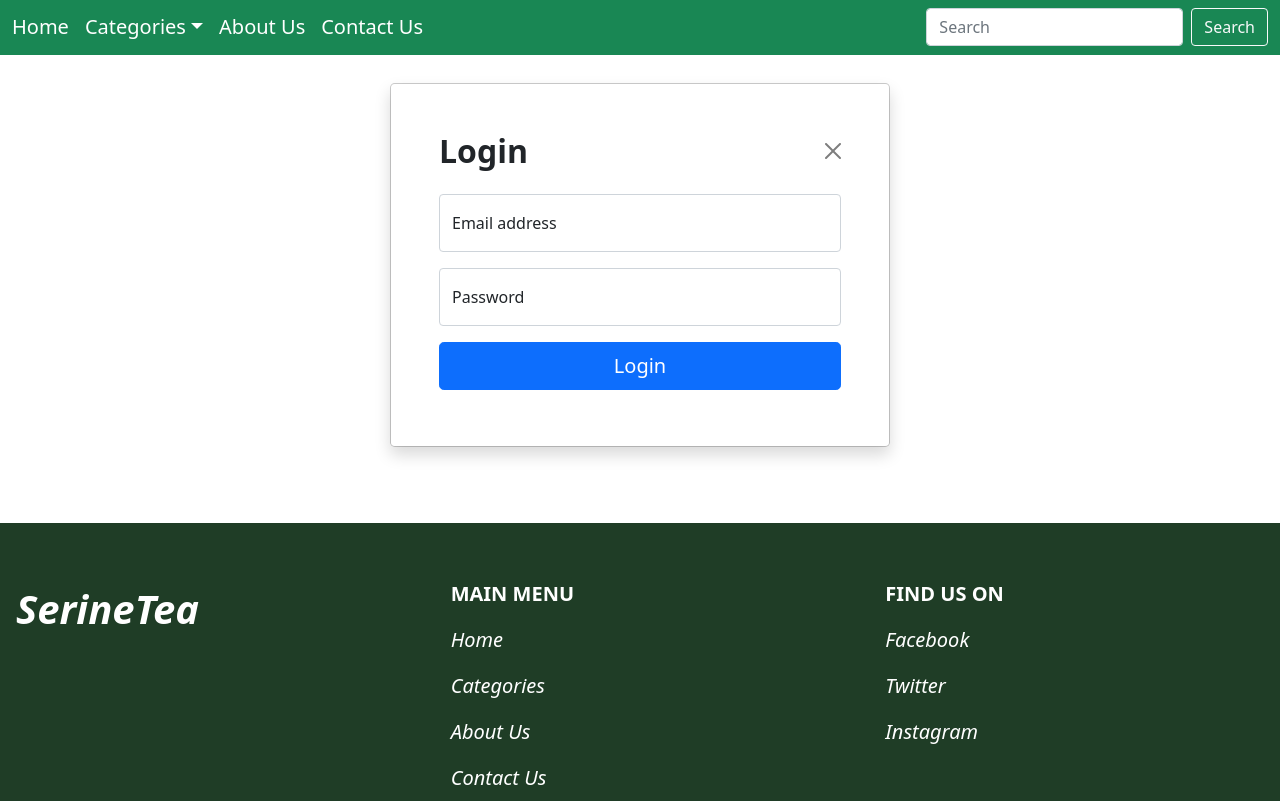
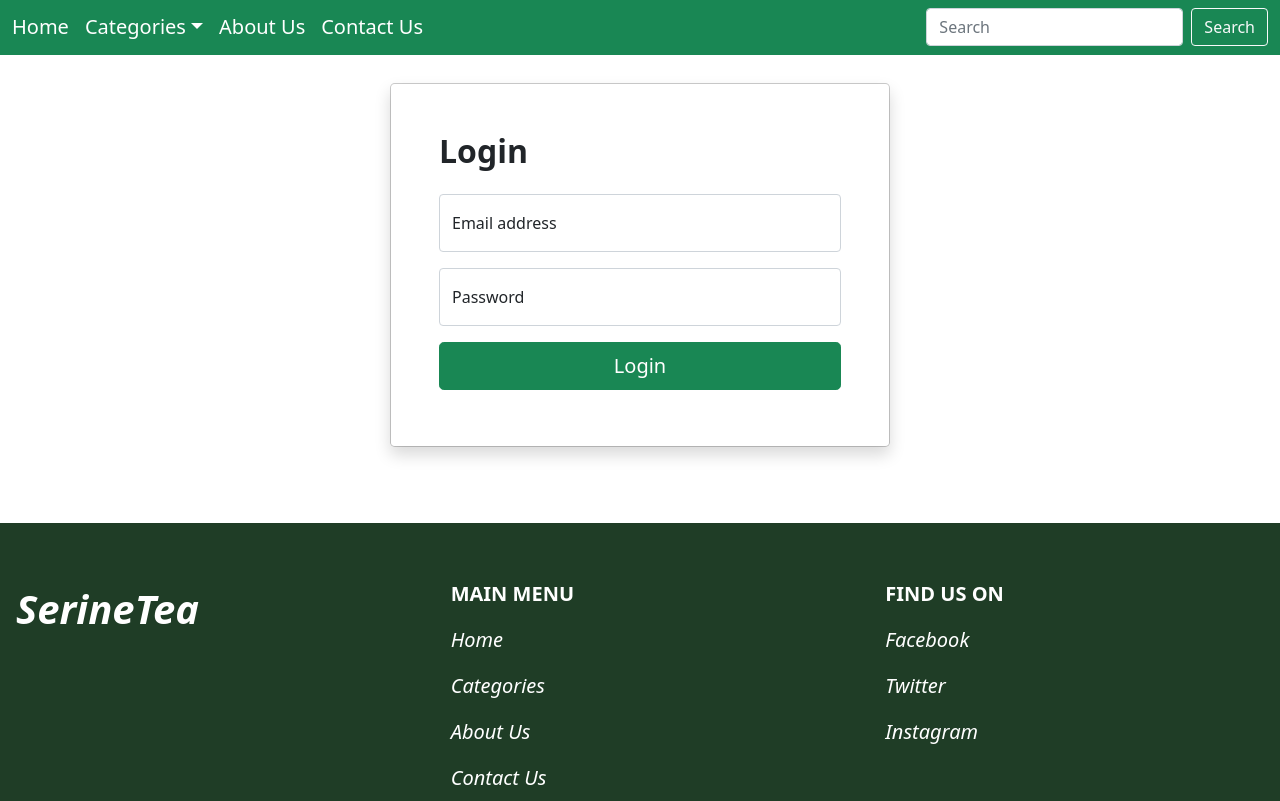
Before and after one commit to Maryam-Yumna/Tea-Store-Management-System, a React (Create React App) app in the folder frontend/: page /login in a window 1280 px wide. Shown: the part 780-1581 px from the top of the page. Built offline with nearby package versions, Linux system fonts and the light colour scheme; a small style sheet from the web is missing.

Commit message:
implemented login form validations

```diff
--- a/frontend/src/components/Login/Login.jsx
+++ b/frontend/src/components/Login/Login.jsx
@@ -1,12 +1,65 @@
 import React, { Component } from 'react';
+import axios from 'axios';
+
+const initialState ={
+    password:'',
+    email:'',
+    userType:'',
+    error: false
+}
 
 class Login extends Component {
     constructor() {
         super();
+        this.state = initialState;
+        this.onChange = this.onChange.bind(this);
+        this.onSubmit = this.onSubmit.bind(this);
 
     }
     componentDidMount(){
 
+    }
+    onChange(e){
+        this.setState({
+            [e.target.name] : e.target.value
+        })
+    }
+
+    onSubmit(e){
+        e.preventDefault();
+        let User ={
+            password: this.state.password,
+            email: this.state.email
+        }
+
+        axios.post('http://localhost:8070/auth/login', User)
+        .then(response=>{
+            console.log(response.data);
+            localStorage.setItem('token', response.data.token);
+
+            let userType = response.data.user.userType;
+
+            console.log(userType==="customer");
+            if(response.data.message === "success"){
+                this.setState({
+                    message: ""
+                });
+                if (userType === "admin"){
+                    window.location.href = '/adminHome'
+                }else if(userType === "customer"){
+                    window.location.href = '/'
+                }else {
+                    window.location.href = '/'
+                }
+            }
+            console.log("userType", userType);
+        })
+        .catch(error=>{
+            console.log(error.message)
+            this.setState({
+                error: true
+            })
+        })
     }
     render() {
         return (
@@ -16,20 +69,43 @@ class Login extends Component {
                         <div className="modal-content rounded-5 shadow">
                         <div className="modal-header p-5 pb-4 border-bottom-0">
                             <h2 className="fw-bold mb-0">Login</h2>
-                            <button type="button" className="btn-close" data-bs-dismiss="modal" aria-label="Close"></button>
+                            {/* <button type="button" className="btn-close" data-bs-dismiss="modal" aria-label="Close"></button> */}
                         </div>
 
                         <div className="modal-body p-5 pt-0">
-                            <form className="">
+                            <form className="loginForm" onSubmit={this.onSubmit}>
                             <div className="form-floating mb-3">
-                                <input type="email" className="form-control rounded-4" id="floatingInput" placeholder="name@example.com"/>
-                                <label htmlFor="floatingInput">Email address</label>
+                                <input
+                                    type="email"
+                                    className="form-control rounded-4"
+                                    id="floatingInput"
+                                    placeholder="name@example.com"
+                                    vale={this.state.email}
+                                    name ="email"
+                                    onChange={this.onChange}
+                                    required/>
+                                <label for="floatingInput">Email address</label>
                             </div>
                             <div className="form-floating mb-3">
-                                <input type="password" className="form-control rounded-4" id="floatingPassword" placeholder="Password"/>
-                                <label htmlFor="floatingPassword">Password</label>
+                                <input
+                                    type="password"
+                                    className="form-control rounded-4"
+                                    id="floatingPassword"
+                                    placeholder="Password"
+                                    vale={this.state.password}
+                                    name ="password"
+                                    onChange={this.onChange}
+                                    required/>
+                                <label for="floatingPassword">Password</label>
                             </div>
-                            <button className="w-100 mb-2 btn btn-lg rounded-4 btn-primary" type="submit">Login</button>
+                            {
+                                this.state.error== true?
+                                <div className="p-2">
+                                    <label htmlFor="errorMessage" style={{color:"red"}}>Invalid email or password</label>
+                                </div>:
+                                <div></div>
+                            }
+                            <button className="w-100 mb-2 btn btn-lg rounded-4 btn-success" type="submit" >Login</button>
                             </form>
                         </div>
                         </div>
--- a/frontend/src/components/header/Header.jsx
+++ b/frontend/src/components/header/Header.jsx
@@ -17,8 +17,8 @@ function Header(){
 
                         <div class = "rightMenu">
                             <ul>
-                                <li class="nav-item navbar-brand "><Link href = "#">Login</Link></li>
-                                <li class="nav-item navbar-brand "><Link href = "#">Register</Link></li>
+                                <li class="nav-item navbar-brand "><Link to = "/login">Login</Link></li>
+                                <li class="nav-item navbar-brand "><Link to = "/register">Register</Link></li>
                                 <li class="nav-item navbar-brand "><Link to = "/cart">My Cart</Link></li>
                             </ul>
                         </div>
```
